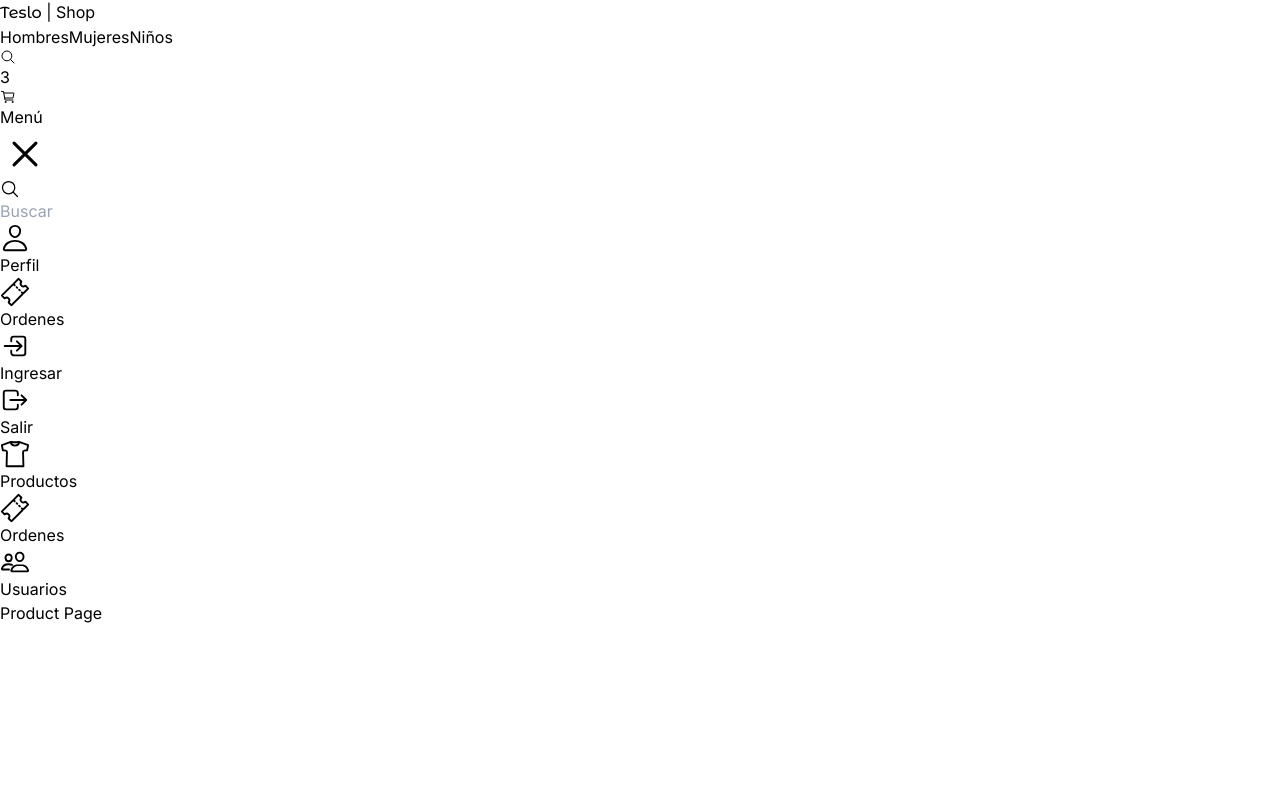
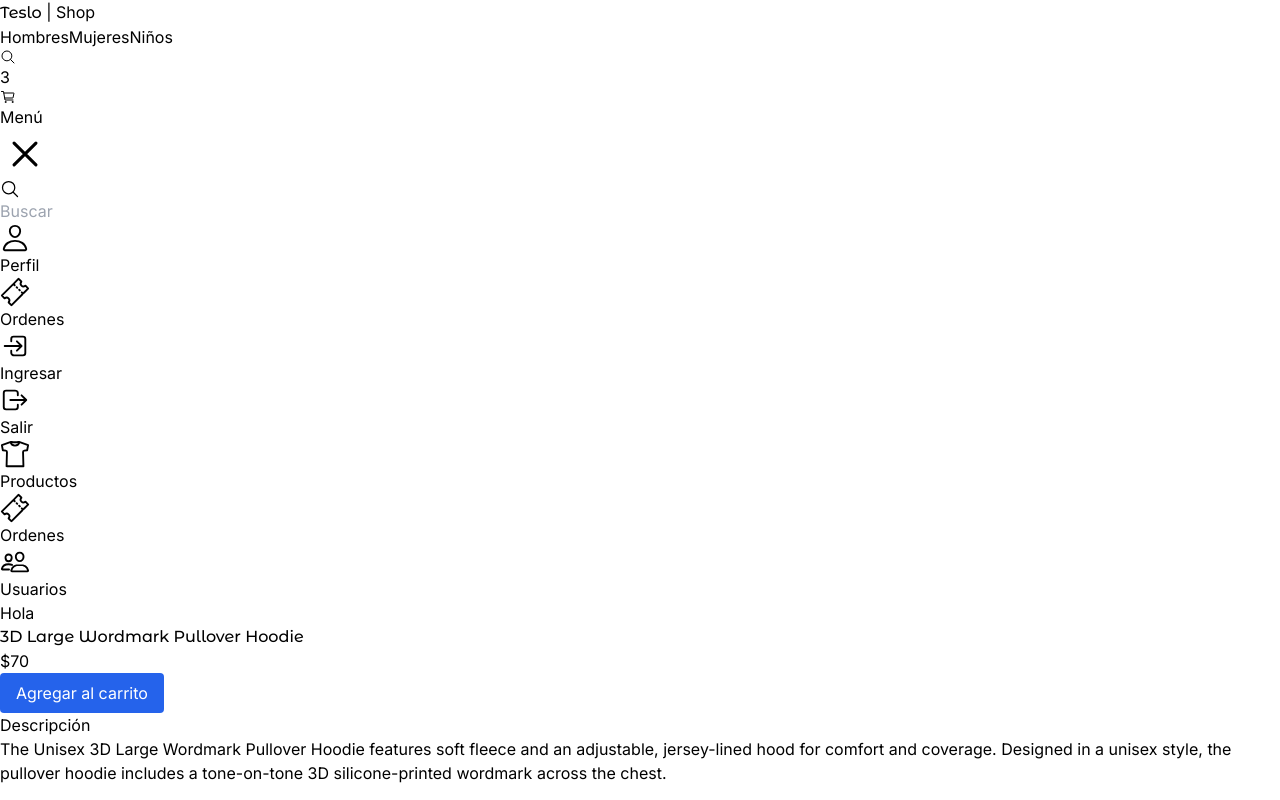
Before and after one commit to nca1478/teslo-shop, a Next.js app: page /product/3d_large_wordmark_pullover_hoodie in a window 1280 px wide. Built offline with nearby package versions, Linux system fonts and the light colour scheme.

Commit message:
208. Pantalla de producto

```diff
--- a/src/app/(shop)/product/[slug]/page.tsx
+++ b/src/app/(shop)/product/[slug]/page.tsx
@@ -1,7 +1,43 @@
-export default function ProductPage() {
+import { titleFont } from "@/app/config/fonts";
+import { initialData } from "@/seed/seed";
+import { notFound } from "next/navigation";
+
+interface Props {
+  params: { slug: string };
+}
+
+export default async function ProductPage({ params }: Props) {
+  const { slug } = await params;
+  const product = initialData.products.find((product) => product.slug === slug);
+
+  if (!product) {
+    notFound();
+  }
+
   return (
-    <div>
-      <h1 className="text-5xl">Product Page</h1>
+    <div className="mt-5 mb-20 grid md:grid-cols-3 gap-3">
+      {/* Slideshow */}
+      <div className="col-span-1 md:col-span-2">Hola</div>
+
+      {/* Detalles */}
+      <div className="col-span-1 px-5 ">
+        <h1 className={`${titleFont.className} antialiased font-bold text-xl`}>
+          {product.title}
+        </h1>
+
+        <p className="text-lg mb-5">${product.price}</p>
+
+        {/* Selector de Tallas */}
+
+        {/* Selector de Cantidad */}
+
+        {/* Button */}
+        <button className="btn-primary my-5">Agregar al carrito</button>
+
+        {/* Descripción */}
+        <h3 className="font-bold text-sm">Descripción</h3>
+        <p className="font-light">{product.description}</p>
+      </div>
     </div>
   );
 }
```
